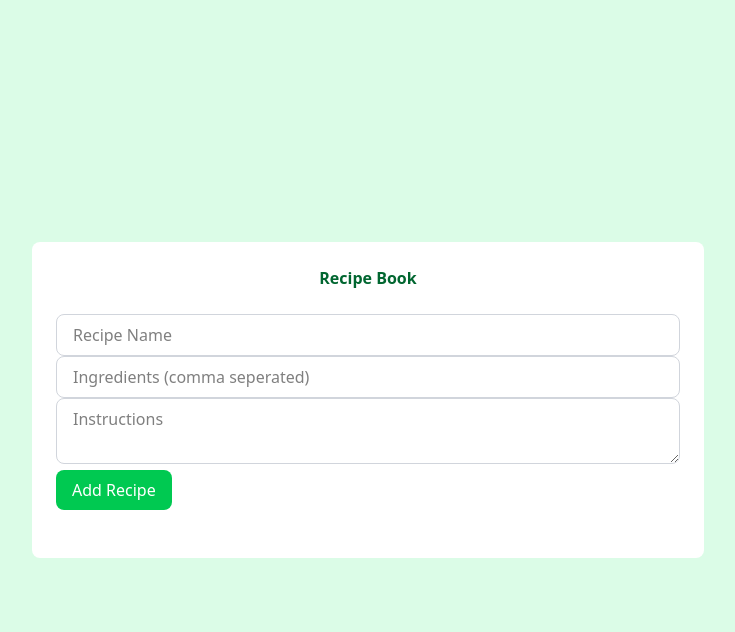
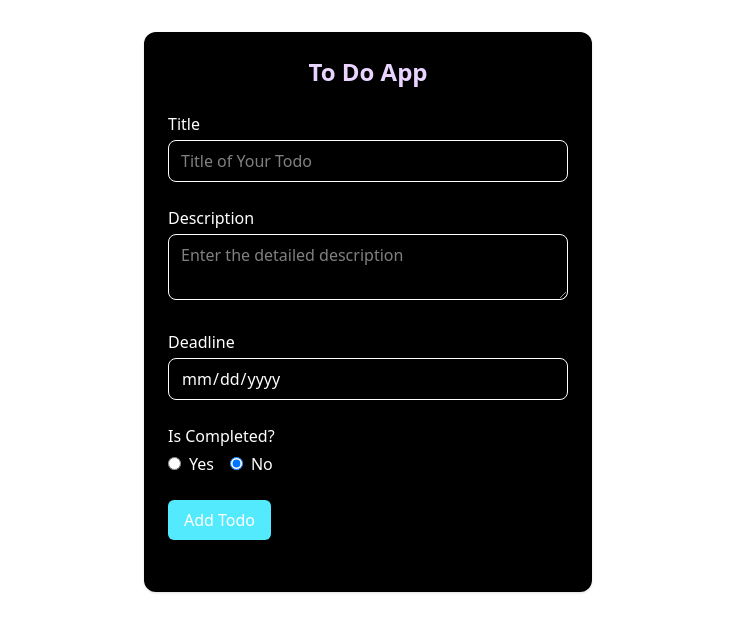
Before and after one commit to Jafar-X/react-50-hrs, a React (Vite) app in the folder zustand-project/: page / in a window 1280 px wide. Shown: the top 632 px of the page, without its empty margins (272-1007 px from the left). Built offline with nearby package versions, Linux system fonts and the light colour scheme.

Commit message:
add todo app with demo images

```diff
--- a/zustand-project/src/App.tsx
+++ b/zustand-project/src/App.tsx
@@ -1,11 +1,13 @@
 import React from 'react';
 import RecipeApp from './components/RecipeApp';
+import TodoApp from './components/TodoApp';
 
 const App = () => {
   return (
     <div>
       {/* <h1 className="text-3xl font-bold underline">Hello world</h1> */}
-      <RecipeApp />
+      {/* <RecipeApp /> */}
+      <TodoApp />
     </div>
   );
 };
--- /dev/null
+++ b/zustand-project/src/components/TodoApp.tsx
@@ -0,0 +1,217 @@
+import React from 'react';
+import { useState } from 'react';
+import { useTodoStore, type Todo } from '../todoStore';
+import { HiH3 } from 'react-icons/hi2';
+const TodoApp = () => {
+  const { todos, addTodo, removeTodo } = useTodoStore();
+  const [name, setName] = useState<string>('');
+  const [description, setDescription] = useState<string>('');
+  const [deadline, setDeadline] = useState<Date | null>(null);
+  const [isCompleted, setIsCompleted] = useState<boolean>(false);
+  const [editingTodo, setEditingTodo] = useState<Todo | null>(null);
+  const formatDateForInput = (date: Date | null) => {
+    if (!date) return '';
+    const year = date.getFullYear();
+    const month = String(date.getMonth() + 1).padStart(2, '0');
+    const day = String(date.getDate()).padStart(2, '0');
+    return `${year}-${month}-${day}`;
+  };
+  const handleCompletionChange = (e) => {
+    const value = e.target.value;
+    console.log(value);
+    setIsCompleted(e.target.value === 'true');
+  };
+
+  const handleAddTodo = () => {
+    if (name.trim() === '' || description.trim() === '' || deadline == null) {
+      return;
+    }
+    addTodo({
+      id: Date.now(),
+      name,
+      description,
+      deadline,
+      isCompleted,
+    });
+
+    setName('');
+    setDescription('');
+    setIsCompleted(false);
+    setDeadline(null);
+  };
+
+  const handleEdit = (todo: Todo) => {
+    setName(todo.name);
+    setDescription(todo.description);
+    setIsCompleted(todo.isCompleted);
+    setDeadline(todo.deadline);
+    setEditingTodo(todo);
+  };
+
+  const handleUpdateTodo = () => {
+    if (name.trim() === '' || description.trim() === '' || deadline == null) {
+      return;
+    }
+    if (editingTodo) {
+      removeTodo(editingTodo.id);
+      addTodo({
+        id: Date.now(),
+        name,
+        description,
+        deadline,
+        isCompleted,
+      });
+    }
+    setEditingTodo(null);
+
+    setName('');
+    setDescription('');
+    setIsCompleted(false);
+    setDeadline(null);
+  };
+
+  const handleCancelTodo = () => {
+    setEditingTodo(null);
+
+    setName('');
+    setDescription('');
+    setIsCompleted(false);
+    setDeadline(null);
+  };
+
+  return (
+    <div className="py-8">
+      <div className="max-w-md mx-auto p-6 bg-black shadow rounded-xl space-y-6">
+        <h1 className="text-purple-200  text-2xl  text-center font-bold">
+          To Do App
+        </h1>
+        <div>
+          <label htmlFor="name" className="block mb-1 text-white font-medium">
+            Title
+          </label>
+          <input
+            type="text"
+            name="name"
+            value={name}
+            placeholder="Title of Your Todo"
+            onChange={(e) => setName(e.target.value)}
+            className="focus:outline-none focus:border-2 text-white w-full border border-white rounded-lg px-3 py-2"
+          />
+        </div>
+        <div>
+          <label
+            htmlFor="description"
+            className="block mb-1 text-white font-medium"
+          >
+            Description
+          </label>
+          <textarea
+            className="focus:outline-none focus:border-2 text-white w-full border border-white rounded-lg px-3 py-2"
+            placeholder="Enter the detailed description"
+            name="description"
+            value={description}
+            onChange={(e) => setDescription(e.target.value)}
+          ></textarea>
+        </div>
+        <div>
+          <label htmlFor="name" className="block mb-1 text-white font-medium">
+            Deadline
+          </label>
+          <input
+            type="date"
+            name="deadline"
+            value={formatDateForInput(deadline)}
+            placeholder="Enter the deadline"
+            onChange={(e) => setDeadline(new Date(e.target.value))}
+            className="focus:outline-none focus:border-2 text-white w-full border border-white rounded-lg px-3 py-2"
+          />
+        </div>
+        <div>
+          <label htmlFor="name" className="block mb-1 text-white font-medium">
+            Is Completed?
+          </label>
+          <div className="flex items-center space-x-4 text-white">
+            <label htmlFor="">
+              <input
+                type="radio"
+                value="true"
+                checked={isCompleted === true}
+                onChange={handleCompletionChange}
+                className="form-radio text-black"
+              />
+              <span className="ml-2">Yes</span>
+            </label>
+            <label htmlFor="">
+              <input
+                type="radio"
+                value="false"
+                checked={isCompleted === false}
+                onChange={handleCompletionChange}
+                className="form-radio text-black"
+              />
+              <span className="ml-2">No</span>
+            </label>
+          </div>
+        </div>
+        <div className="flex justify-between text-white">
+          {editingTodo ? (
+            <>
+              <button
+                className="block mb-1 text-white font-medium bg-amber-500 px-4 py-2 rounded-md"
+                onClick={handleUpdateTodo}
+              >
+                Update Todo
+              </button>
+              <button
+                className="block mb-1 text-white font-medium bg-cyan-800 rounded-md py-2 px-4"
+                onClick={handleCancelTodo}
+              >
+                Cancel
+              </button>
+            </>
+          ) : (
+            <>
+              <button
+                className="block bg-cyan-300 px-4 py-2 rounded-md mb-1 text-white font-medium"
+                onClick={handleAddTodo}
+              >
+                Add Todo
+              </button>
+            </>
+          )}
+        </div>
+        <div className="text-black">
+          <ul>
+            {todos.map((todo) => (
+              <li
+                key={todo.id}
+                className="p-2 bg-green-50 rounded-lg shadow-sm mb-2"
+              >
+                <strong>{todo.name}</strong>
+                <p>{todo.description}</p>
+                <p>{formatDateForInput(todo.deadline)}</p>
+                <p>{todo.isCompleted ? 'Completed' : 'Yet to complete'}</p>
+                <div className="flex justify-between">
+                  <button
+                    className="px-4 py-2 bg-gray-400 rounded-md"
+                    onClick={() => handleEdit(todo)}
+                  >
+                    Edit
+                  </button>
+                  <button
+                    className="px-4 py-2 bg-red-400 rounded-md"
+                    onClick={() => removeTodo(todo.id)}
+                  >
+                    Delete
+                  </button>
+                </div>
+              </li>
+            ))}
+          </ul>
+        </div>
+      </div>
+    </div>
+  );
+};
+
+export default TodoApp;
--- /dev/null
+++ b/zustand-project/src/todoStore.ts
@@ -0,0 +1,22 @@
+import { create } from 'zustand';
+
+export interface Todo {
+  id: number;
+  name: string;
+  description: string;
+  deadline: Date;
+  isCompleted: boolean;
+}
+
+export interface TodoStore {
+  todos: Todo[];
+  addTodo: (todo: Todo) => void;
+  removeTodo: (id: number) => void;
+}
+
+export const useTodoStore = create<TodoStore>((set) => ({
+  todos: [],
+  addTodo: (todo) => set((state) => ({ todos: [...state.todos, todo] })),
+  removeTodo: (id) =>
+    set((state) => ({ todos: state.todos.filter((todo) => todo.id !== id) })),
+}));
```
Also changed, not shown: zustand-project/src/demos/todo-add-new.png (added), zustand-project/src/demos/todo-edit.png (added).
